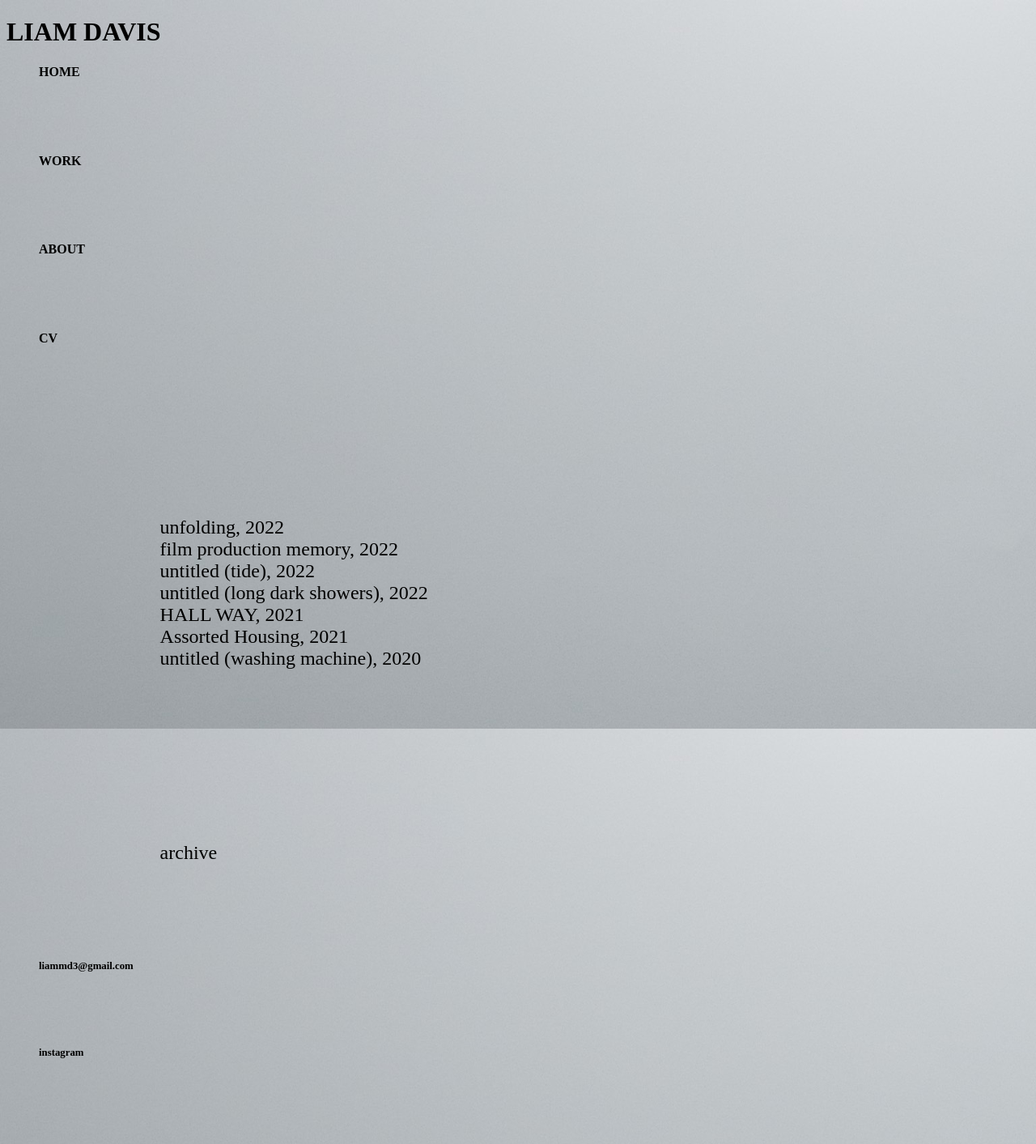
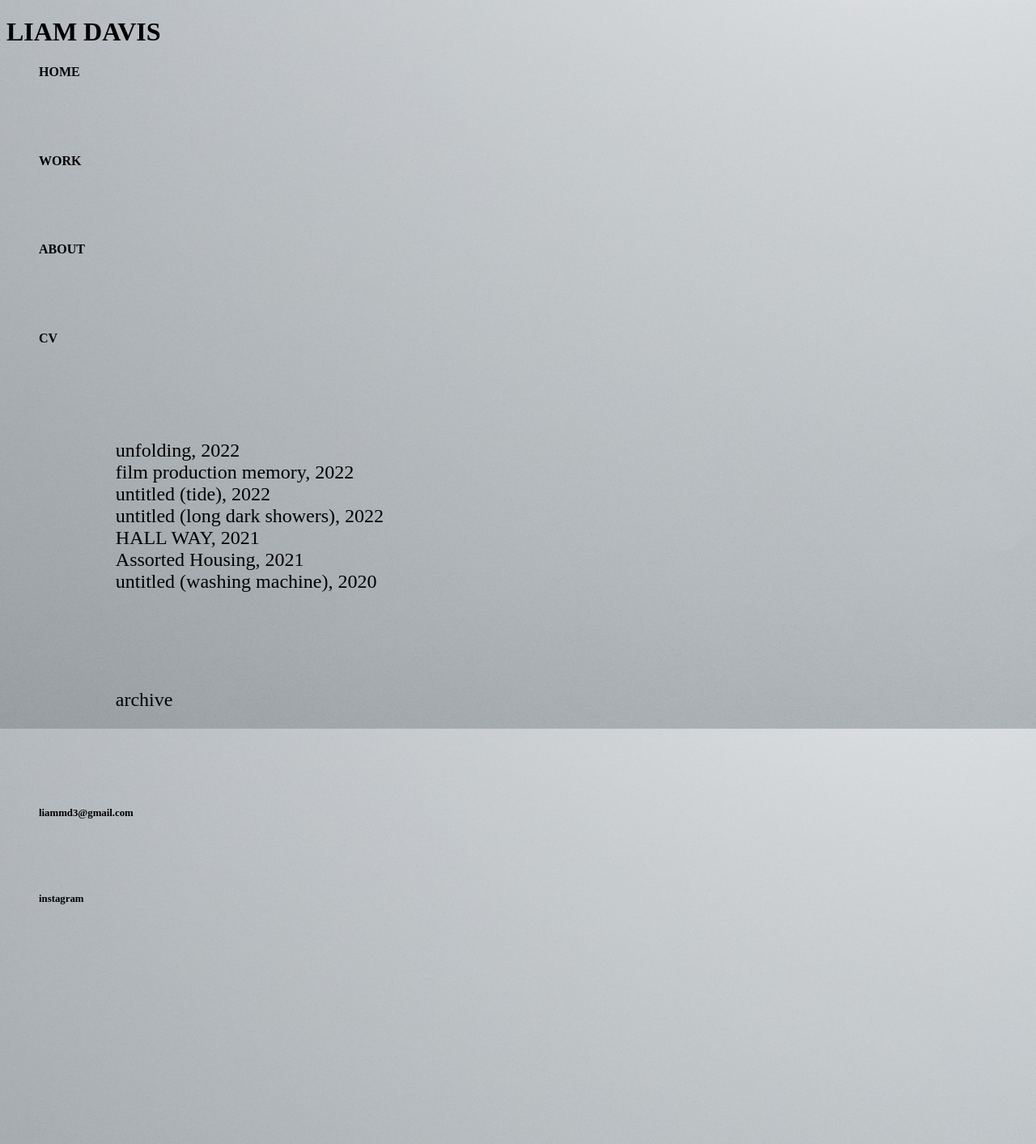
Before and after one commit to liammdavis/liammdavis.github.io, a Jekyll site: the page built from work/index.html, in a window 1280 px wide. Shown: the whole page at 81% size. Built offline with Jekyll 4.4.1, drawn with Linux system fonts in a browser that asks for light colours.

Commit message:
more changes to font size

```diff
--- a/css/main.css
+++ b/css/main.css
@@ -15,6 +15,7 @@
     display: block;
     list-style: none;
     padding-bottom: 7.5%;
+    font-size: 1em;
 }
 
 a {
@@ -45,7 +46,7 @@
 }
 
 .piece, .other {
-    padding: 7.5%;
+    padding-bottom: 7.5%;
     margin-left: 7.5%;
     list-style: none;
     font-size: 1.5em;
```
